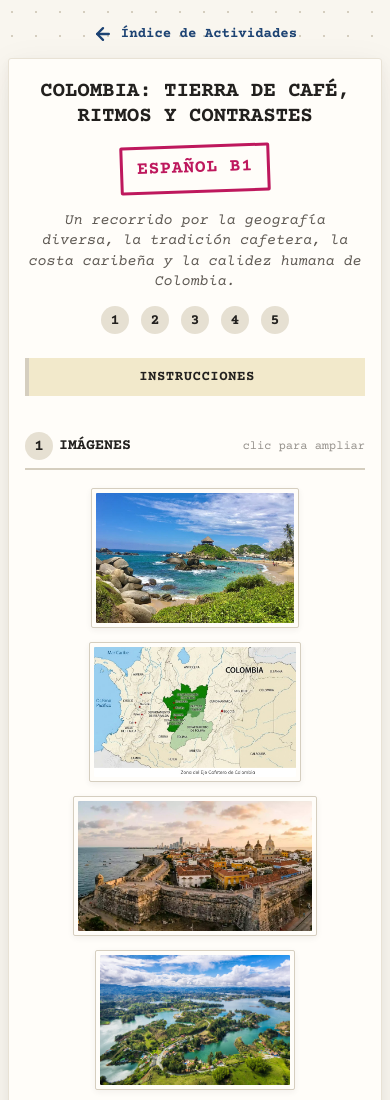
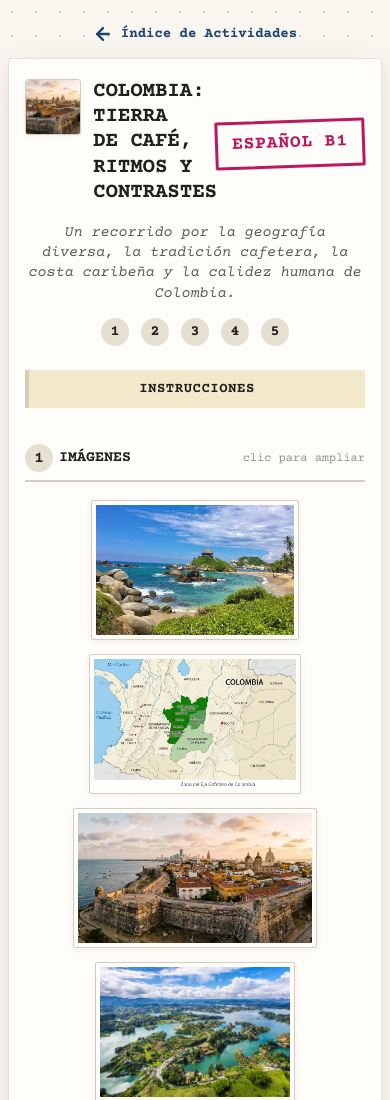
Before and after one commit to edwardtanguay/language-learning-activities, a website: page topics/colombia/index.html in a window 390 px wide. Shown: the top 1100 px of the page. Drawn offline with nearby package versions, Linux system fonts and the light colour scheme.

Commit message:
FIX: profiles

```diff
--- a/topics/colombia/index.html
+++ b/topics/colombia/index.html
@@ -1516,6 +1516,53 @@
         page-break-inside: avoid;
       }
     }
+
+    /* Topic Header Icon */
+    .topic-header-icon-wrap {
+      flex-shrink: 0;
+      width: 68px;
+      height: 68px;
+      border: 1px solid var(--ink-rule);
+      border-radius: 3px;
+      overflow: hidden;
+      background: var(--paper-sheet);
+      box-shadow: 0 1px 4px rgba(45, 40, 35, 0.06);
+      margin-right: 0;
+    }
+
+    .topic-header-icon {
+      width: 100%;
+      height: 100%;
+      object-fit: cover;
+      display: block;
+    }
+
+    @media (max-width: 680px) {
+      .header-top {
+        display: flex;
+        flex-direction: row;
+        align-items: flex-start;
+        flex-wrap: wrap;
+        gap: 12px;
+      }
+      .topic-header-icon-wrap {
+        width: 56px;
+        height: 56px;
+        margin: 0;
+      }
+      .handout-title-group {
+        flex: 1;
+        min-width: 0;
+        text-align: left;
+      }
+      .handout-title-group h1 {
+        text-align: left;
+      }
+      .stamp-badge {
+        margin: 4px auto 0 auto;
+        order: 3;
+      }
+    }
   </style>
 </head>
 <body id="top">
@@ -1548,6 +1595,9 @@
     <!-- Header -->
     <header class="worksheet-header">
       <div class="header-top">
+        <div class="topic-header-icon-wrap">
+          <img src="icon-colombia.jpg" alt="Colombia: Tierra de Café, Ritmos y Contrastes" class="topic-header-icon">
+        </div>
         <div class="handout-title-group">
           <h1>Colombia: Tierra de Café, Ritmos y Contrastes</h1>
         </div>
```
Also changed, not shown: AGENTS.md (+1 -0 lines), index.html (+12 -6 lines), topics/colombia/icon-colombia.jpg (added).
